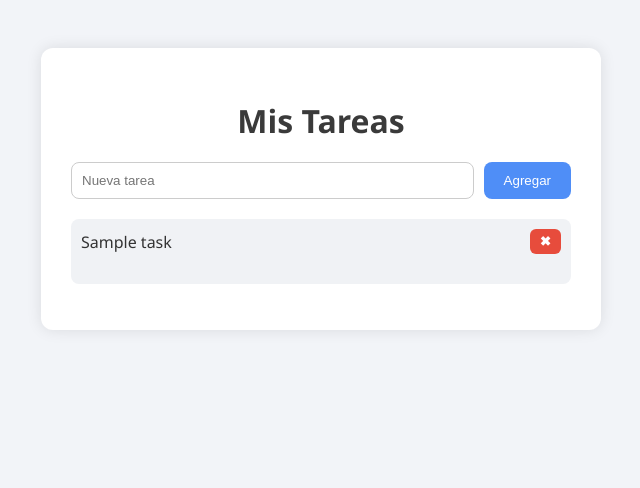
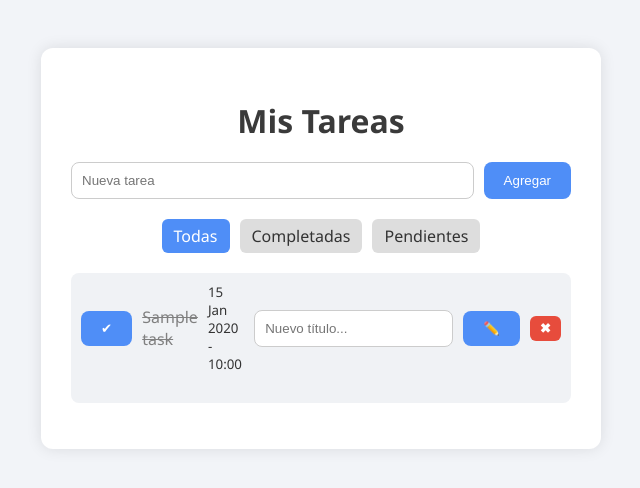
Before and after one commit to wooVDev/mini-proyecto, a Django app: page / in a window 1280 px wide. Shown: the top 488 px of the page, without its empty margins (319-959 px from the left). Run offline with Django 5.2, Linux system fonts and the light colour scheme; tables that the repository leaves empty hold one stand-in row (values such as "Sample post").

Commit message:
Ajustes en el modelo de tarea y mejoras en la interfaz de usuario: se amplió el campo 'title' a 255 caracteres, se agregó el campo 'completed', y se implementaron filtros en la lista de tareas.

```diff
--- a/tasks/models.py
+++ b/tasks/models.py
@@ -1,7 +1,8 @@
 from django.db import models
 
 class Task(models.Model):
-    title = models.CharField(max_length=200)
+    title = models.CharField(max_length=255)
+    completed = models.BooleanField(default=False)
     created_at = models.DateTimeField(auto_now_add=True)
 
     def __str__(self):
--- a/tasks/static/tasks/style.css
+++ b/tasks/static/tasks/style.css
@@ -71,3 +71,28 @@ button[name="delete"] {
 button[name="delete"]:hover {
   background-color: #c0392b;
 }
+
+.filters {
+  display: flex;
+  justify-content: center;
+  gap: 10px;
+  margin-bottom: 20px;
+}
+
+.filters a {
+  padding: 6px 12px;
+  border-radius: 6px;
+  background-color: #ddd;
+  text-decoration: none;
+  color: #333;
+}
+
+.filters .active {
+  background-color: #4f8ef7;
+  color: white;
+}
+
+.completed .task-text {
+  text-decoration: line-through;
+  color: gray;
+}
--- a/tasks/templates/tasks/index.html
+++ b/tasks/templates/tasks/index.html
@@ -9,32 +9,32 @@
     <div class="container">
       <h1>Mis Tareas</h1>
 
+      <!-- Formulario agregar -->
       <form method="POST">
         {% csrf_token %}
         <input type="text" name="title" placeholder="Nueva tarea" required />
         <button type="submit">Agregar</button>
       </form>
 
+      <!-- Filtro -->
+      <div class="filters">
+        <a href="/?filter=all" class="{% if filter == 'all' %}active{% endif %}">Todas</a>
+        <a href="/?filter=completed" class="{% if filter == 'completed' %}active{% endif %}">Completadas</a>
+        <a href="/?filter=pending" class="{% if filter == 'pending' %}active{% endif %}">Pendientes</a>
+      </div>
+
+      <!-- Lista -->
       <ul>
         {% for task in tasks %}
-        <li>
-          <form
-            method="POST"
-            style="
-              display: flex;
-              justify-content: space-between;
-              align-items: center;
-            "
-          >
-            {% csrf_token %} {{ task.title }}
-            <button
-              type="submit"
-              name="delete"
-              value="{{ task.id }}"
-              style="background: #e74c3c"
-            >
-              ✖
-            </button>
+        <li class="{% if task.completed %}completed{% endif %}">
+          <form method="POST" style="display: flex; align-items: center; gap: 10px;">
+            {% csrf_token %}
+            <button type="submit" name="toggle" value="{{ task.id }}" title="Marcar completada">✔</button>
+            <span class="task-text">{{ task.title }}</span>
+            <small>{{ task.created_at|date:"d M Y - H:i" }}</small>
+            <input type="text" name="edit_title" placeholder="Nuevo título..." />
+            <button type="submit" name="edit_id" value="{{ task.id }}">✏️</button>
+            <button type="submit" name="delete" value="{{ task.id }}" style="background: #e74c3c">✖</button>
           </form>
         </li>
         {% empty %}
--- a/tasks/views.py
+++ b/tasks/views.py
@@ -1,17 +1,30 @@
-# tasks/views.py
 from django.shortcuts import render, redirect
 from .models import Task
+from django.utils.timezone import now
 
 def index(request):
-    if request.method == 'POST':
-        if 'delete' in request.POST:
-            task_id = request.POST.get('delete')
-            Task.objects.filter(id=task_id).delete()
-        else:
-            title = request.POST.get('title')
-            if title:
-                Task.objects.create(title=title)
-        return redirect('/')
+    filter_option = request.GET.get("filter", "all")
 
-    tasks = Task.objects.all().order_by('-created_at')  # orden descendente
-    return render(request, 'tasks/index.html', {'tasks': tasks})
+    if request.method == "POST":
+        if "title" in request.POST:
+            Task.objects.create(title=request.POST["title"])
+        elif "delete" in request.POST:
+            Task.objects.filter(id=request.POST["delete"]).delete()
+        elif "toggle" in request.POST:
+            task = Task.objects.get(id=request.POST["toggle"])
+            task.completed = not task.completed
+            task.save()
+        elif "edit_id" in request.POST:
+            task = Task.objects.get(id=request.POST["edit_id"])
+            task.title = request.POST["edit_title"]
+            task.save()
+        return redirect("/")
+
+    if filter_option == "completed":
+        tasks = Task.objects.filter(completed=True).order_by("-created_at")
+    elif filter_option == "pending":
+        tasks = Task.objects.filter(completed=False).order_by("-created_at")
+    else:
+        tasks = Task.objects.all().order_by("-created_at")
+
+    return render(request, "tasks/index.html", {"tasks": tasks, "filter": filter_option})
```
Also changed, not shown: tasks/migrations/0003_task_completed_alter_task_title.py (added).
